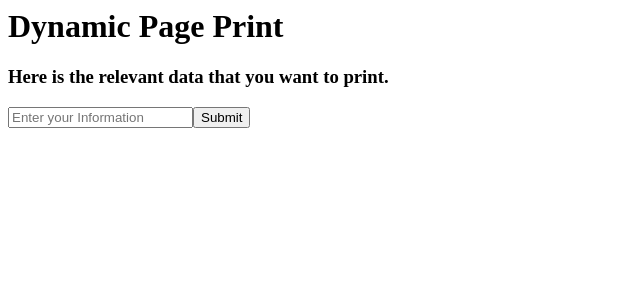
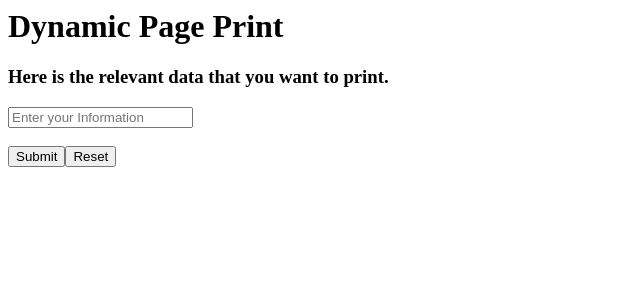
Before and after one commit to sagarkarade/angular-PrintPreview, an Angular app: page / in a window 1280 px wide. Shown: the top 300 px of the page, without its empty margins (0-640 px from the left). Built offline with nearby package versions, Linux system fonts and the light colour scheme; what @ngx-formly/bootstrap, @ngx-formly/core, ngx-print would draw is missing.

Commit message:
2 files modified

```diff
--- a/src/app/main-page/main-page.component.html
+++ b/src/app/main-page/main-page.component.html
@@ -1,6 +1,9 @@
 <h1>Dynamic Page Print</h1>
 
 <h3>Here is the relevant data that you want to print.</h3>
-<input type="text" placeholder="Enter your Information" />
+<form>
+  <input type="text" placeholder="Enter your Information" /> <br /><br />
 
-<button (click)="printPage()">Submit</button>
+  <button (click)="printPage()">Submit</button>
+  <input type="reset" value="Reset" />
+</form>
--- a/src/app/main-page/main-page.component.ts
+++ b/src/app/main-page/main-page.component.ts
@@ -3,12 +3,13 @@ import { Component } from '@angular/core';
 @Component({
   selector: 'app-main-page',
   templateUrl: './main-page.component.html',
-  styleUrls: ['./main-page.component.css']
+  styleUrls: ['./main-page.component.css'],
 })
 export class MainPageComponent {
-
   printPage() {
     window.print();
   }
-
+  reset() {
+    window.close();
+  }
 }
```
